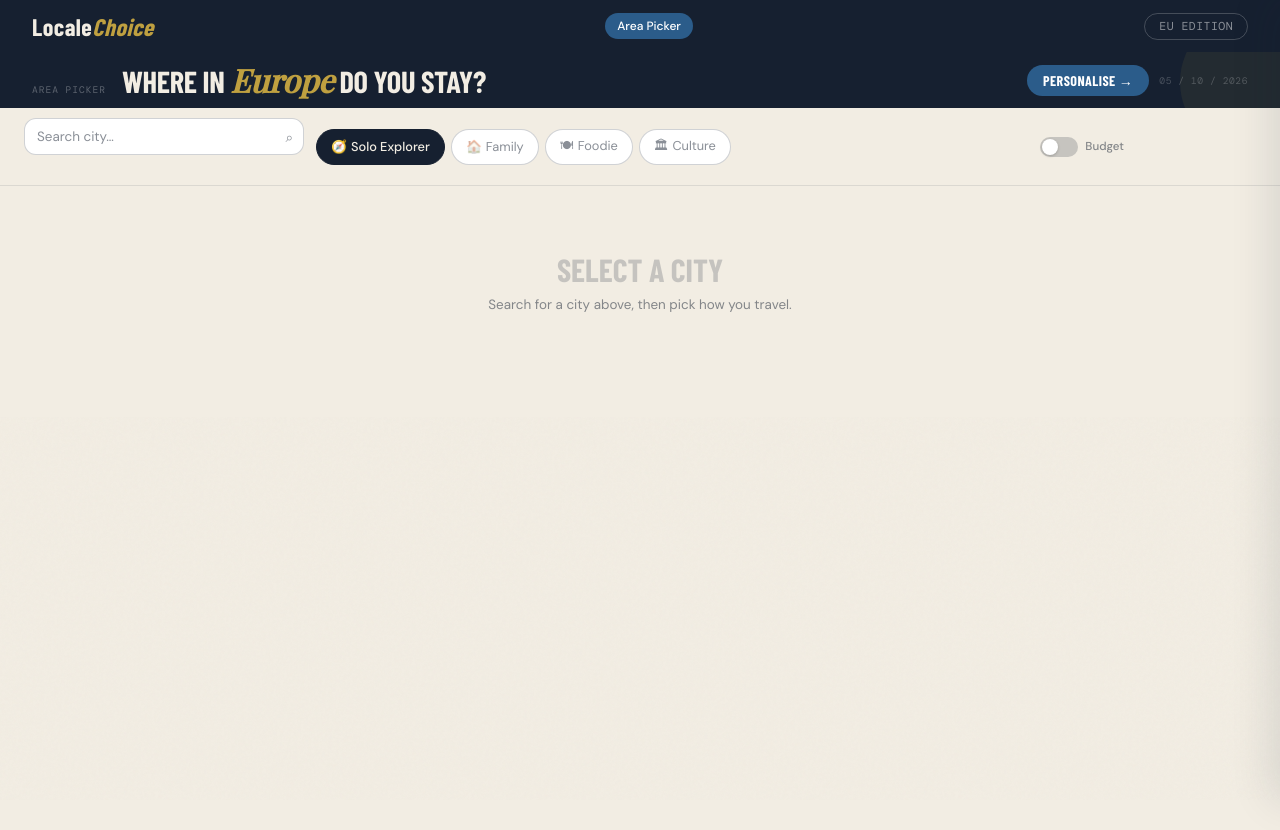
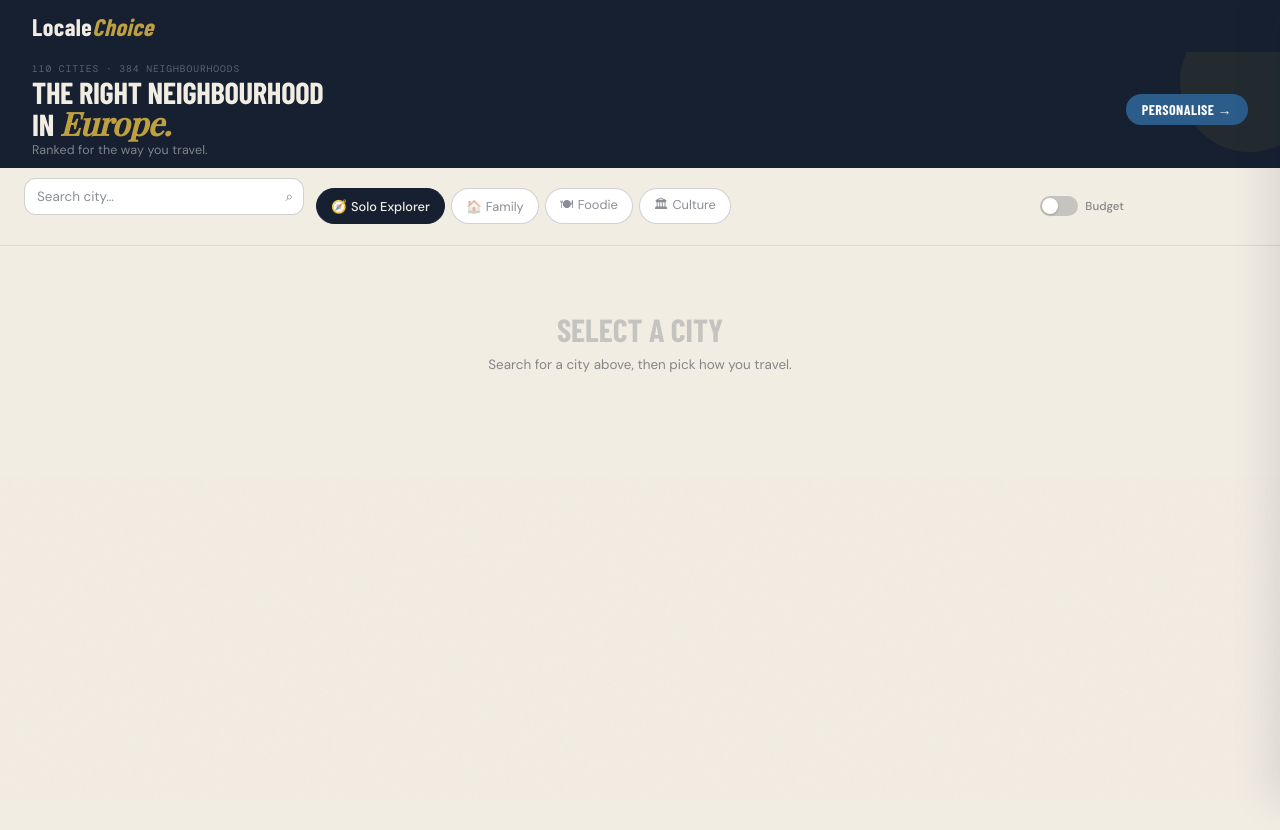
Before and after one commit to nisha5402-jpg/Roamly, a plain HTML site: page index.html in a window 1280 px wide. Before the commit the page ends 804 px from the top, so only its background shows below. Drawn offline with nearby package versions, Linux system fonts and the light colour scheme; some packages are replaced by stand-ins of ours; a web font is replaced by a local one.

Commit message:
index.html

```diff
--- a/index.html
+++ b/index.html
@@ -3,9 +3,9 @@
 <head>
 <meta charset="UTF-8"/>
 <meta name="viewport" content="width=device-width,initial-scale=1"/>
-<title>LocaleChoice — Find your neighbourhood in Europe</title>
-<meta name="description" content="Ranked neighbourhood guide for 110 European cities. Find where to stay based on your travel style — solo, family, foodie or culture. Scored from real OpenStreetMap data and expert editorial research."/>
-<meta property="og:title" content="LocaleChoice — European Neighbourhood Picker"/>
+<title>LocaleChoice — The right neighbourhood in Europe, ranked for how you travel</title>
+<meta name="description" content="The right neighbourhood in Europe, ranked for the way you travel. 110 cities, 384 neighbourhoods scored for solo explorers, families, foodies and culture seekers."/>
+<meta property="og:title" content="LocaleChoice — The right neighbourhood in Europe, ranked for how you travel"/>
 <meta property="og:description" content="110 cities. 384 neighbourhoods. Ranked by what matters to you."/>
 <link rel="preconnect" href="https://fonts.googleapis.com"/>
 <link rel="preconnect" href="https://fonts.gstatic.com" crossorigin/>
@@ -71,13 +71,13 @@ body::before{
 .nav-badge{padding:5px 14px;border-radius:99px;border:1px solid rgba(255,255,255,0.2);font-size:0.72rem;font-family:var(--f-mono);color:rgba(255,255,255,0.5);letter-spacing:0.04em;}
 
 /* ── HERO — compact banner ── */
-.hero{background:var(--ink);padding:0.75rem 2rem;position:relative;overflow:hidden;display:flex;align-items:center;justify-content:space-between;gap:1.5rem;flex-wrap:wrap;}
+.hero{background:var(--ink);padding:0.6rem 2rem;position:relative;overflow:hidden;display:flex;align-items:center;justify-content:space-between;gap:1.5rem;flex-wrap:wrap;}
 .hero::after{content:'';position:absolute;right:-40px;top:-40px;width:140px;height:140px;border-radius:50%;background:var(--brass);opacity:0.08;pointer-events:none;}
-.hero-left{display:flex;align-items:baseline;gap:1rem;flex-wrap:wrap;}
+.hero-left{display:flex;flex-direction:column;align-items:flex-start;gap:0.15rem;}
 .hero-vol{font-family:var(--f-mono);font-size:0.6rem;letter-spacing:0.1em;text-transform:uppercase;color:rgba(255,255,255,0.3);}
 .hero-headline{font-family:var(--f-display);font-size:clamp(1.4rem,2.5vw,1.9rem);font-weight:900;line-height:1;color:var(--cream);letter-spacing:-0.01em;text-transform:uppercase;}
 .hero-headline em{font-style:italic;color:var(--brass);font-family:var(--f-serif);font-weight:700;font-size:clamp(1.5rem,2.7vw,2rem);text-transform:none;line-height:1;}
-.hero-sub{display:none;}
+.hero-sub{font-family:var(--f-body);font-size:0.78rem;color:rgba(255,255,255,0.45);letter-spacing:0.01em;font-weight:400;}
 .hero-bottom{display:none;}
 .hero-right{display:flex;align-items:center;gap:10px;flex-shrink:0;position:relative;z-index:1;}
 .hero-cta{display:inline-flex;align-items:center;gap:7px;padding:7px 16px;border-radius:var(--r-xl);background:var(--blue);color:white;font-family:var(--f-display);font-size:0.88rem;font-weight:700;letter-spacing:0.03em;text-transform:uppercase;cursor:pointer;border:none;transition:all 0.18s;}
@@ -207,7 +207,7 @@ body::before{
 .sc-desc{font-size:0.75rem;color:var(--ink50);line-height:1.5;margin-bottom:10px}
 .sc-bars{display:flex;flex-direction:column;gap:4px;margin-bottom:10px}
 .sb-row{display:flex;align-items:center;gap:6px}
-.sb-lbl{font-family:var(--f-mono);font-size:0.58rem;text-transform:uppercase;letter-spacing:0.04em;color:var(--ink50);width:40px;flex-shrink:0;}
+.sb-lbl{font-family:var(--f-mono);font-size:0.58rem;text-transform:uppercase;letter-spacing:0.04em;color:var(--ink50);width:52px;flex-shrink:0;}
 .sb-right{flex:1;display:flex;flex-direction:column;gap:2px}
 .sb-track{width:100%;height:3px;background:var(--cream2);border-radius:99px;overflow:hidden}
 .sb-fill{height:100%;border-radius:99px;width:0%;transition:width 0.85s cubic-bezier(0.23,1,0.32,1)}
@@ -563,20 +563,16 @@ body::before{
 
 <nav class="nav">
   <div class="logo">Locale<em>Choice</em></div>
-  <div class="nav-pills">
-    <a class="nav-pill active">Area Picker</a>
-  </div>
-  <div class="nav-badge">EU EDITION</div>
 </nav>
 
 <div class="hero">
   <div class="hero-left">
-    <div class="hero-vol">Area Picker</div>
-    <h1 class="hero-headline">Where in <em>Europe</em> do you stay?</h1>
+    <div class="hero-vol">110 cities · 384 neighbourhoods</div>
+    <h1 class="hero-headline">The right neighbourhood<br>in <em>Europe.</em></h1>
+    <div class="hero-sub">Ranked for the way you travel.</div>
   </div>
   <div class="hero-right">
     <button class="hero-cta" onclick="openQ()">Personalise →</button>
-    <div class="hero-date" id="hero-date"></div>
   </div>
 </div>
 
@@ -1851,7 +1847,7 @@ function renderResults(){
     var penFlag=n.penalty&&n.penalty.fired.length>0
       ?'<div class="sc-db"><span>⚠</span><span>Lower '+n.penalty.fired[0].lbl.toLowerCase().replace(' below threshold','')+' rating — check reviews before booking</span></div>'
       :'';
-    var FLABEL={walk:"Walk",transit:"Transit",safety:"Safety",food:"Food",vibe:"Vibe"};
+    var FLABEL={walk:"Walk",transit:"Transit",safety:"Safety",food:"Food",vibe:"Vibe",family:"Family",cost:"Cost"};
     var barsHtml=dispF.map(function(f){
       var val=n.f[f],ctxR=ctxOf(val,f,S.city),l=lv(val);
       var fc=ctxR.c==="ctx-gold"?"gd":l;
@@ -1957,8 +1953,7 @@ function selQ(qid,val,el){S.ans[qid]=val;el.closest(".q-opts").querySelectorAll(
 function applyQ(){closeQ();renderResults();}
 
 // ── QUESTIONNAIRE ──────────────────────────────────────────────────────────────
-var d=new Date();
-document.getElementById("hero-date").textContent=String(d.getMonth()+1).padStart(2,"0")+" / "+String(d.getDate()).padStart(2,"0")+" / "+d.getFullYear();
+
 renderCities();
 renderPersonas();
 
```
